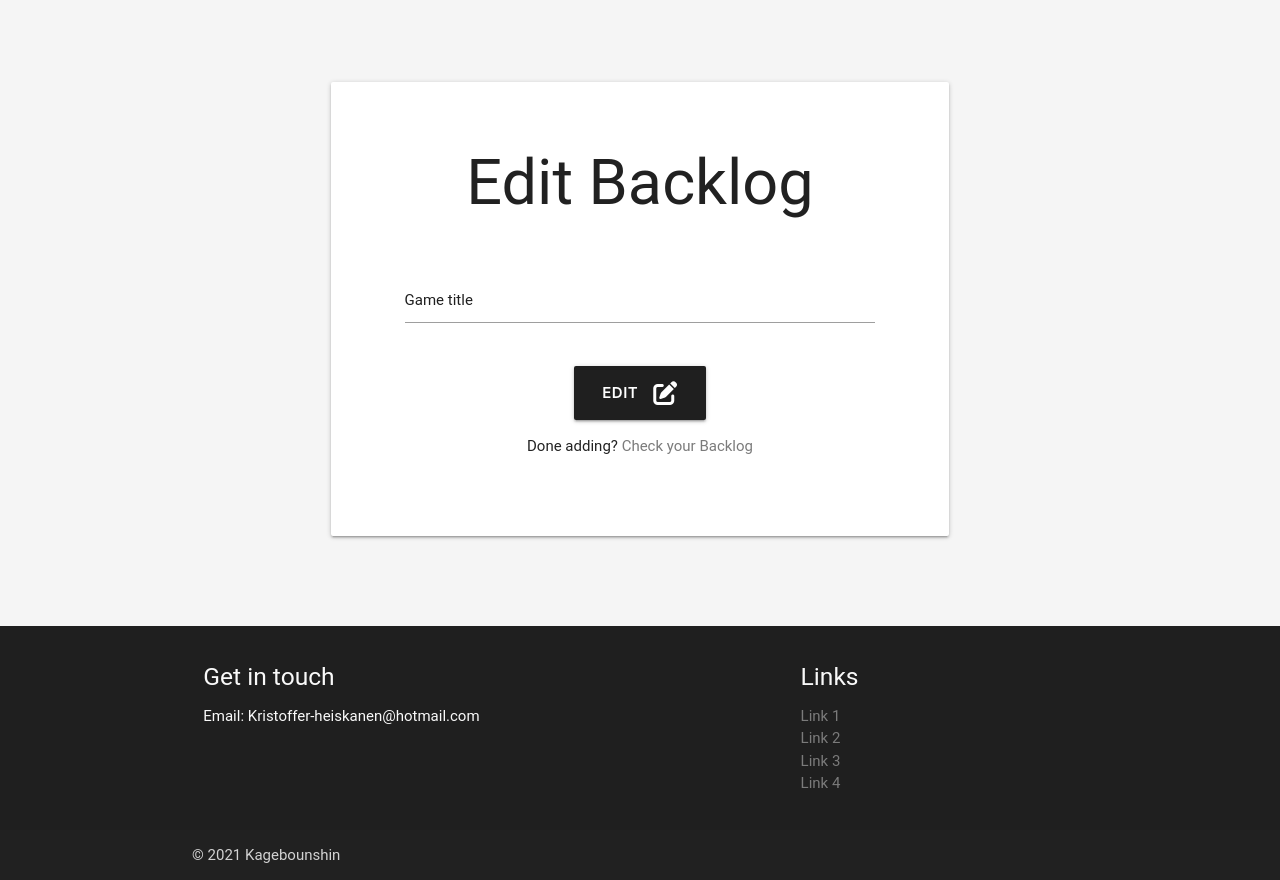
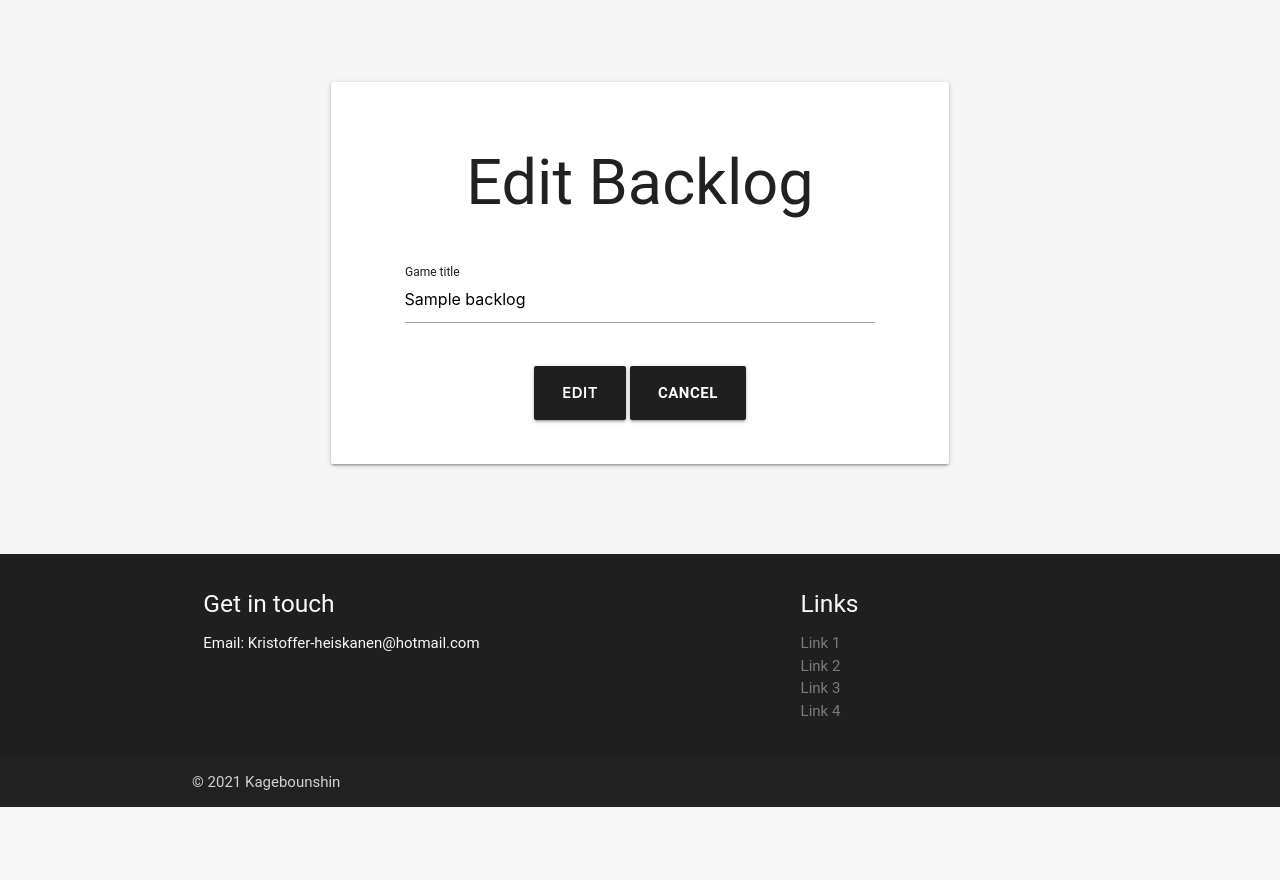
Before and after one commit to Kagebounshin/game-rating-site, a Flask app: template templates/edit_backlog.html in a window 1280 px wide. Shown: the part 65-945 px from the top of the page. After the commit the page ends 872 px from the top, so only its background shows below. Run offline with Flask 2, Linux system fonts and the light colour scheme; the visitor is signed in with stand-in values (Sample User, id 1); the template is opened without the code that fills it: most values are stand-ins (such as "Sample title", 1, 10 or a date in 2020); some libraries are stand-ins or nearby versions.

Commit message:
Bind data to edit backlog form,added cancel button

```diff
--- a/templates/edit_backlog.html
+++ b/templates/edit_backlog.html
@@ -15,18 +15,16 @@
                     <div class="row">
                       <div class="input-field col s10 offset-s1">
                         <input id="backlog_name" name="backlog_name"
-                          type="text" class="validate" required>
+                          value="{{ backlog.backlog_name }}" type="text" class="validate" required>
                         <label for="backlog_name">Game title</label>
                       </div>
                     </div>
-                <!-- ADD BUTTON -->
+                <!-- Edit  BUTTON -->
                 <div class="row center-align">
                     <button type="submit" class="btn waves-effect waves-light btn-large s10 offset-s1">
-                        Edit <i class="fas fa-edit right"></i>
+                        Edit
                     </button>
-                    <div class="row center-align">
-                        <p>Done adding? <a href="{{ url_for('profile', username=session['user']) }}">Check your Backlog</a></p>
-                      </div>
+                    <a href="{{ url_for('profile', username=session['user']) }}" class="btn waves-effect waves-light btn-large s10 offset-s1">Cancel</a>
                 </div>
             </div>
           </form>
```
